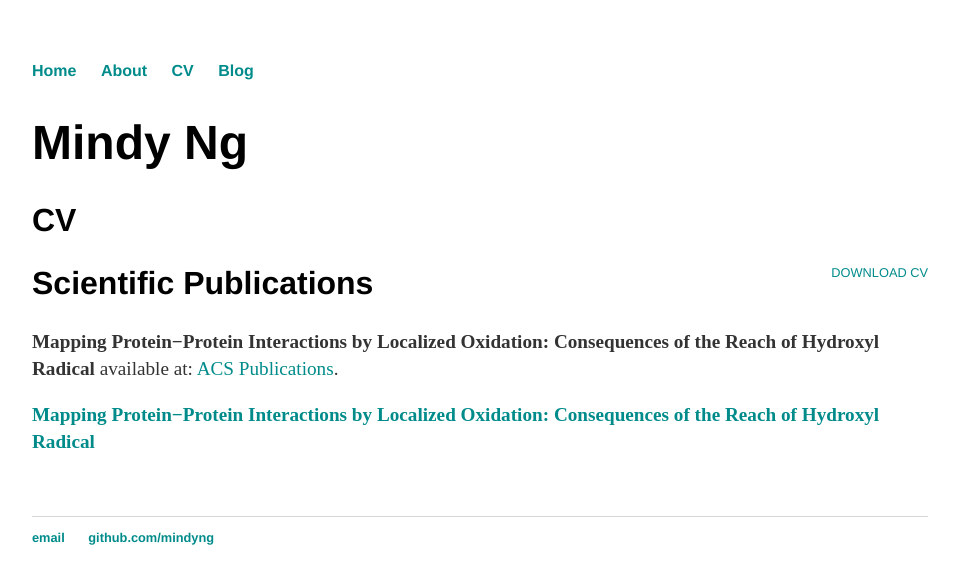
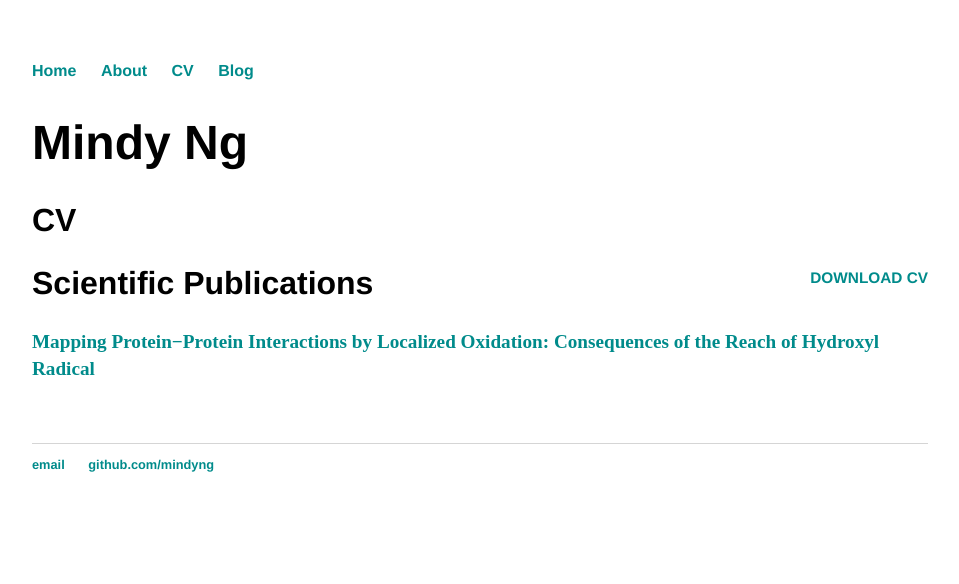
Before and after one commit to mindyng/mindyng.github.io, a Jekyll site: the page built from cv/index.html, in a window 1280 px wide. Shown: the top 584 px of the page, without its empty margins (160-1119 px from the left). Built offline with Jekyll 4.4.1, drawn with Linux system fonts in a browser that asks for light colours.

Commit message:
Update index.html

```diff
--- a/cv/index.html
+++ b/cv/index.html
@@ -34,12 +34,10 @@ a:active {
 
 					<h2>CV</h2>
 
-					<a href="Resume_103023.pdf" class="download" title="Resume_103023.pdf">Download CV</a>
+					<p><strong> <a href="Resume_103023.pdf" class="download" title="Resume_103023.pdf">Download CV</a></strong><p>
 
 
 					<h2>Scientific Publications</h2>
-
-					<p><strong>Mapping Protein−Protein Interactions by Localized Oxidation: Consequences of the Reach of Hydroxyl Radical </strong> available at: <a href="https://pubs.acs.org/doi/10.1021/bi900273j">ACS Publications</a>.
 
 					<p><strong> <a href="https://pubs.acs.org/doi/10.1021/bi900273j">Mapping Protein−Protein Interactions by Localized Oxidation: Consequences of the Reach of Hydroxyl Radical</a></strong><p>
 
```
